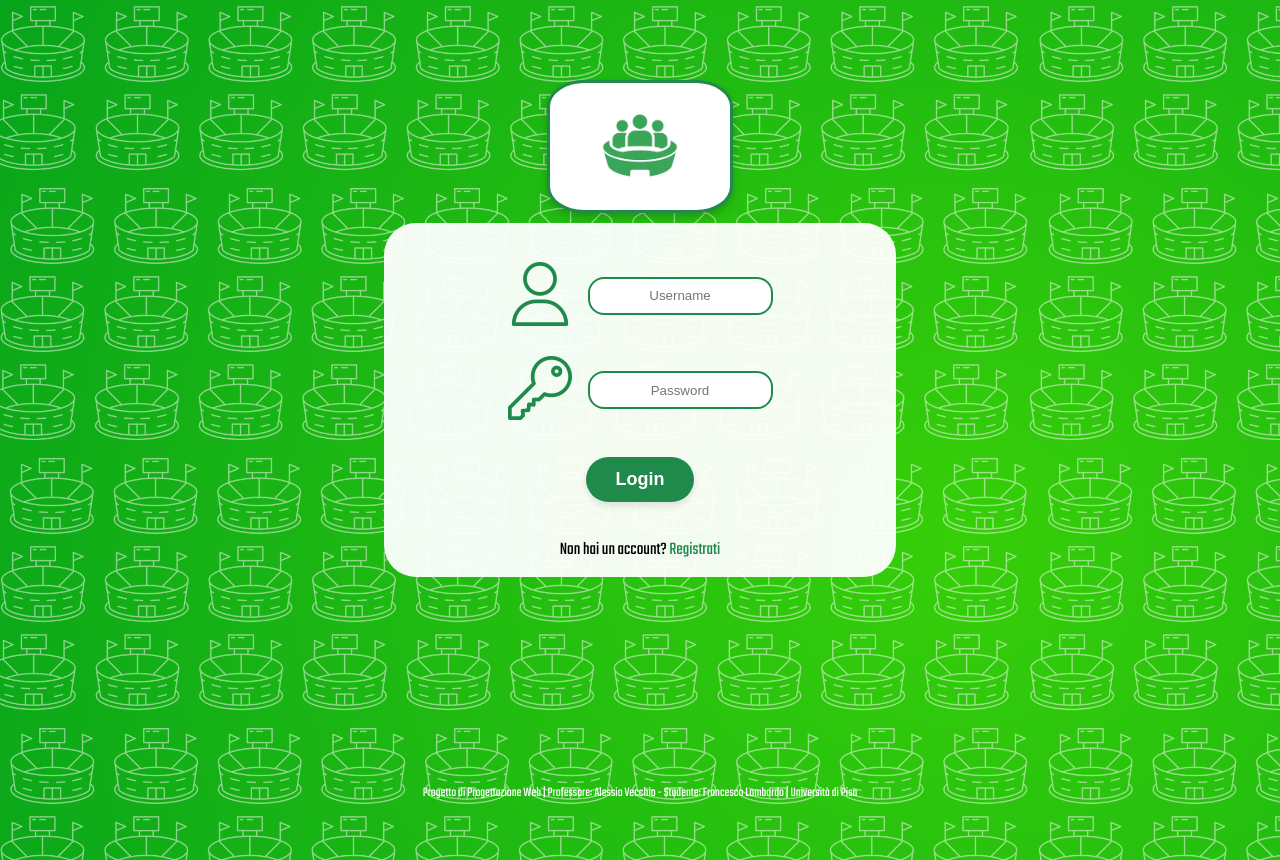
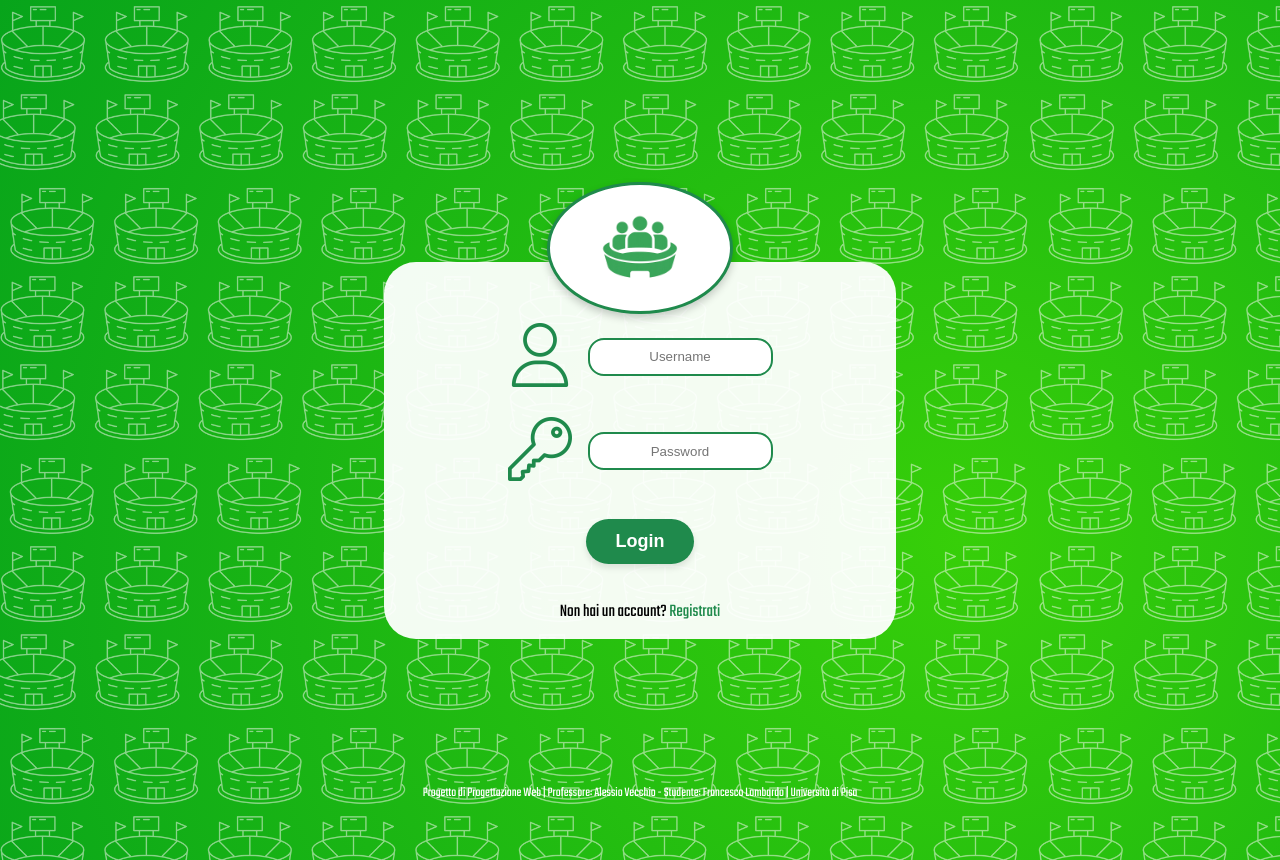
Before and after one commit to frauc73/Progetto-PWEB, a PHP site: page /php/login.php in a window 1280 px wide. Run offline with PHP 8.4, Linux system fonts and the light colour scheme.

Commit message:
Ritocchi di stile.

```diff
--- a/css/login.css
+++ b/css/login.css
@@ -1,9 +1,11 @@
 
 #form-container{
+    position: relative;
     background-color: var(--bg-overlay);
     border-radius: 2rem;
     width: 40%;
     height: fit-content;
+    margin-top: 100px;
     display: flex;
     flex-direction: column;
     align-items: center;
@@ -11,12 +13,15 @@
 #logo_sito{
     position: absolute;
     width: 10rem;
+    top: -5rem;
+    left: 50%;
+    transform: translateX(-50%);
     background-color: white;
     border: 3px solid var(--pitch-medium);
-    border-radius: 20%;
+    z-index: 10;
 }
 form{
-    padding-top: 5%;
+    margin-top: 3rem;
     display: flex;
     flex-direction: column;
     align-items: center;
--- a/css/renderingPost.css
+++ b/css/renderingPost.css
@@ -141,11 +141,15 @@ article p{
 .bottone_elimina{
     background-color: red;
     border-color: red;
+    border-radius: 0.5rem;
+    border: none;
 }
 
 .bottone_elimina:hover{
     background-color: #cc0000;;
     border-color: #cc0000;
+    border-radius: 0.5rem;
+    border: none;
 }
 .bottone_elimina img{
     height: 32px;
```
Also changed, not shown: css/paginaUtente.css (+28 -2 lines), 1 other file.
